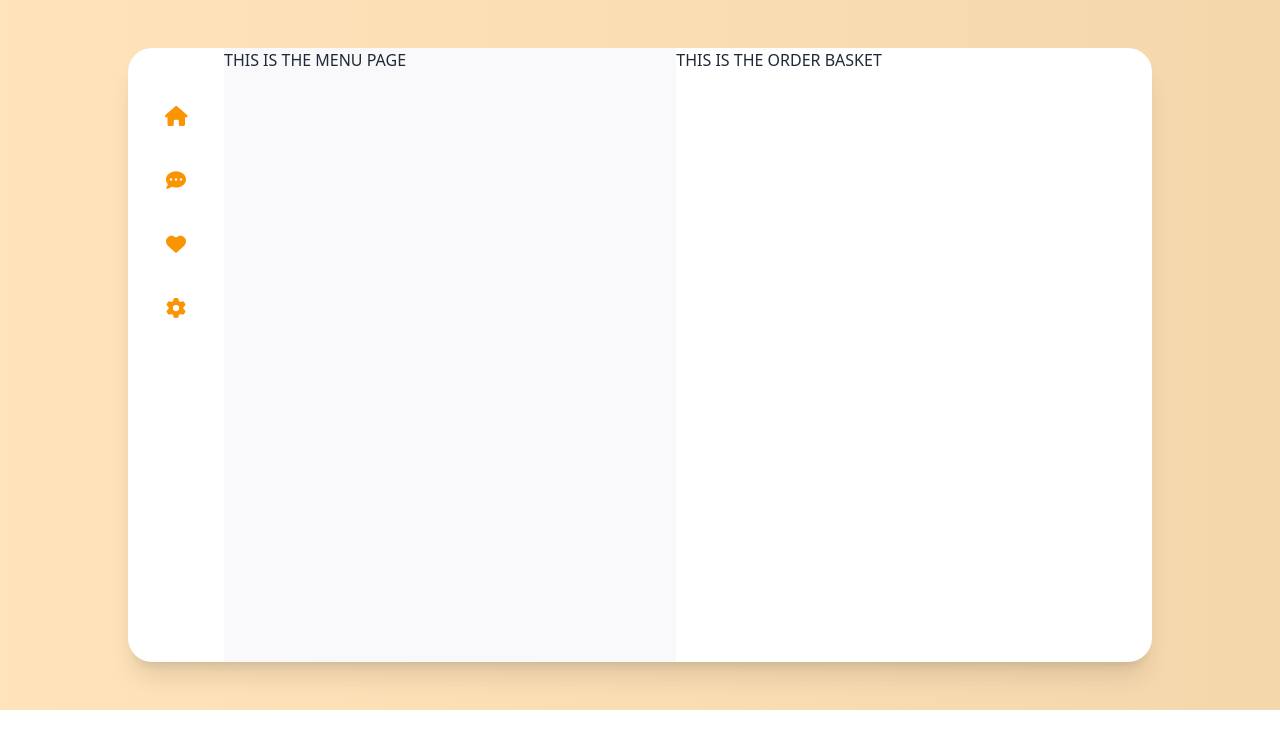
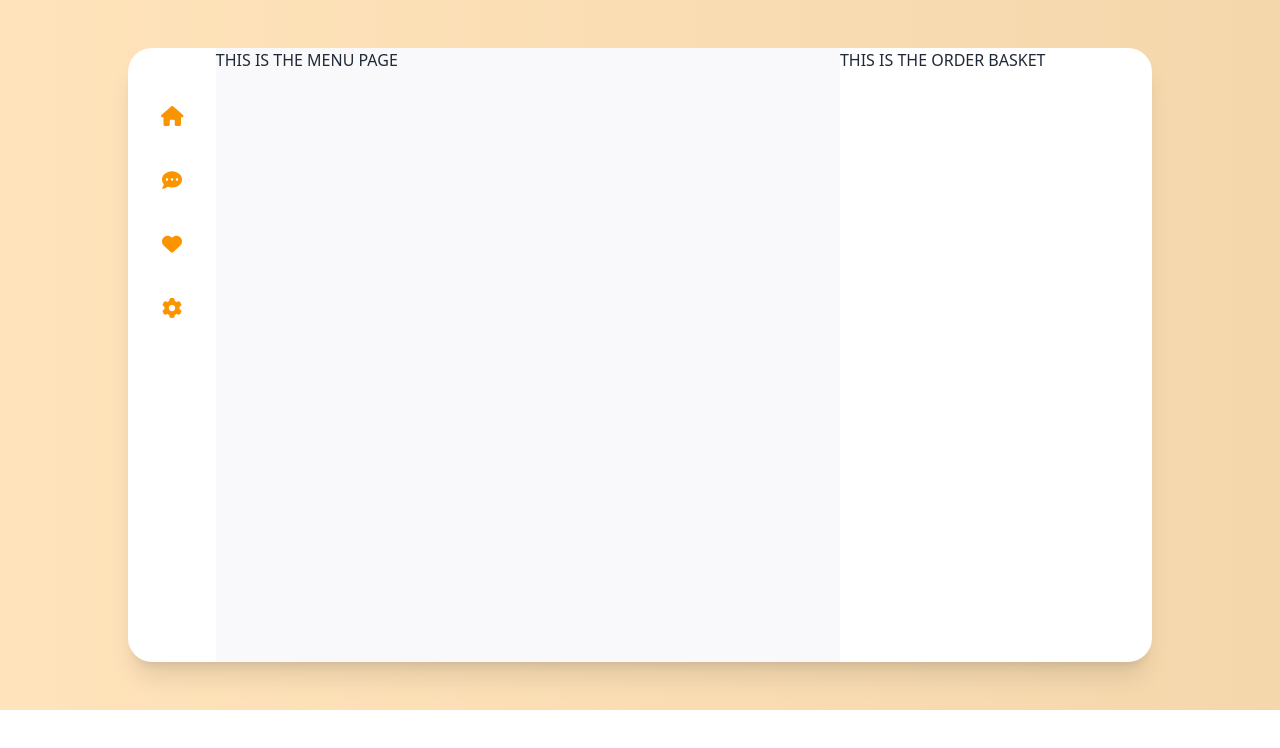
Before and after one commit to izabelaoska/mango-food-delivery, a React (Vite) app: page / in a window 1280 px wide. Shown: the top 748 px of the page. Built offline with nearby package versions, Linux system fonts and the light colour scheme.

Commit message:
fix: width on HomePage

```diff
--- a/src/pages/HomePage.tsx
+++ b/src/pages/HomePage.tsx
@@ -4,10 +4,10 @@ import { OrderBasket } from '../components/MainCard/OrderBasket'
 export const HomePage = () => {
   return (
     <>
-      <div className="flex-grow bg-[#F9F9FB] rounded-3xl md:rounded-none">
+      <div className="w-2/3 bg-[#F9F9FB] rounded-3xl md:rounded-none">
         <MenuPage />
       </div>
-      <div className="flex-grow">
+      <div className="w-1/3">
         <OrderBasket />
       </div>
     </>
```
